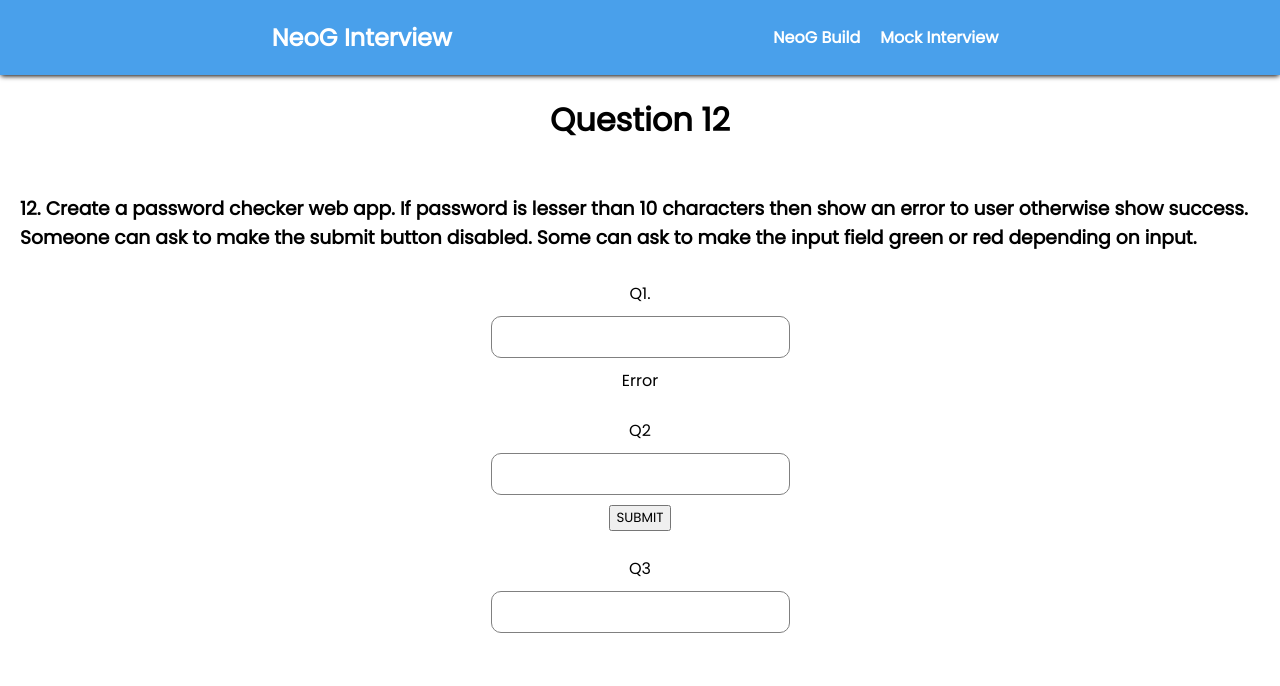
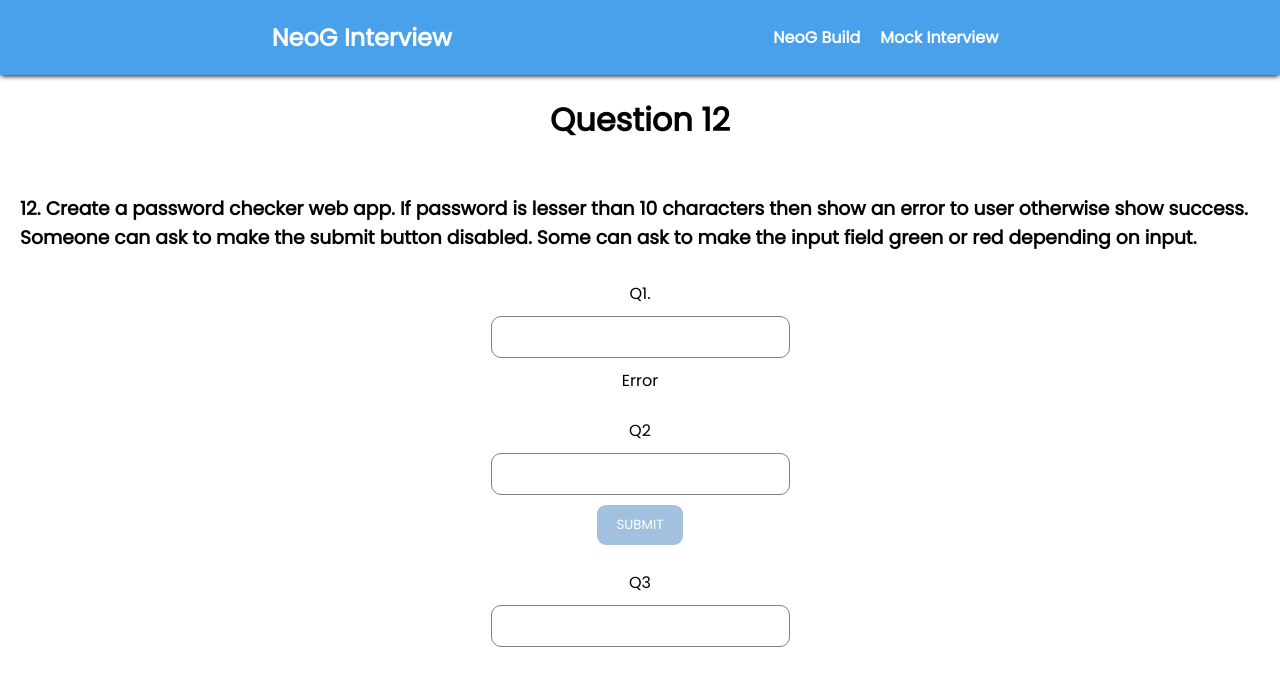
Before and after one commit to Pratham82/neog-interview-questions-react, a Next.js app: page /build-questions/question12 in a window 1280 px wide. Shown: the top 686 px of the page. Built offline with nearby package versions, Linux system fonts and the light colour scheme.

Commit message:
feat(styles): added styles for remaining questions

```diff
--- a/styles/Questions.module.css
+++ b/styles/Questions.module.css
@@ -193,7 +193,7 @@
   background-color: white;
 }
 
-.submit-btn {
+.submitBtn {
   padding: 10px 20px;
   border: none;
   border-radius: 9px;
@@ -202,7 +202,7 @@
   cursor: pointer;
 }
 
-.submit-btn-disabled {
+.submitBtnDisabled {
   padding: 10px 20px;
   border: none;
   border-radius: 9px;
@@ -210,7 +210,7 @@
   background-color: rgb(161, 193, 223);
 }
 
-.password-toolTip {
+.passwordToolTip {
   background-color: rgb(204, 225, 233);
   padding: 5px 10px;
   border-radius: 50%;
@@ -254,3 +254,11 @@
   margin: 20px 10px;
   cursor: pointer;
 }
+
+.primaryColor {
+  color: var(--primary);
+}
+
+.secondaryColor {
+  color: var(--secondary);
+}
--- a/styles/globals.css
+++ b/styles/globals.css
@@ -16,3 +16,8 @@ a {
   box-sizing: border-box;
   font-family: 'Poppins', sans-serif;
 }
+
+:root {
+  --primary: red;
+  --secondary: green;
+}
```
